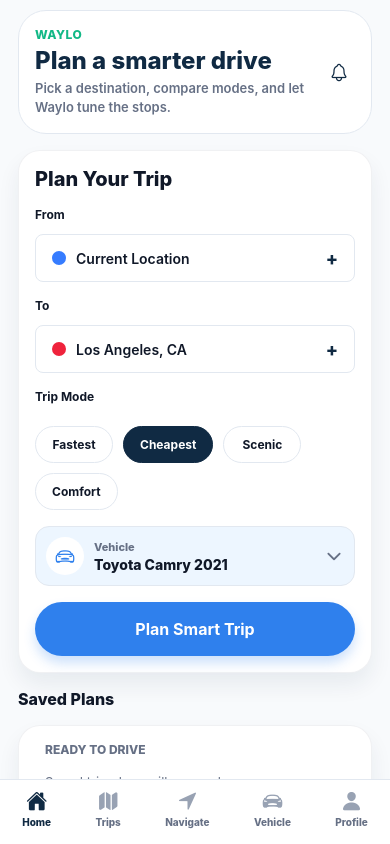
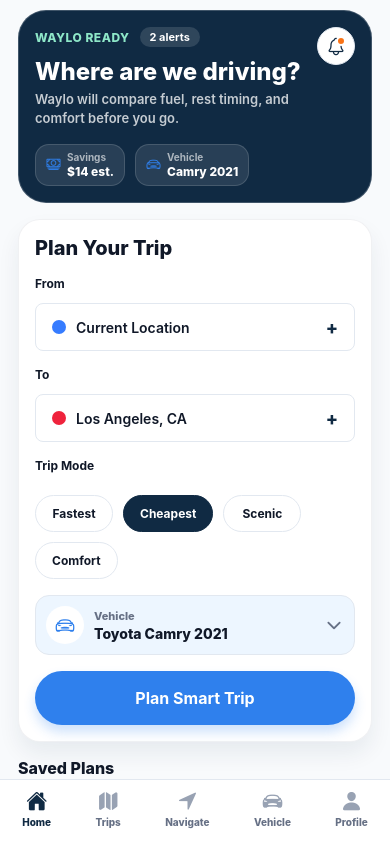
Before and after one commit to saikittu332/waylo-app, a React Native app: screen /Home in a window 390 px wide. Built offline with nearby package versions, Linux system fonts and the light colour scheme.

Commit message:
Improve Waylo home hero notifications

```diff
--- a/src/screens/HomeScreen.js
+++ b/src/screens/HomeScreen.js
@@ -134,6 +134,8 @@ export default function HomeScreen({ navigation, route }) {
 }
 
 function PlanTripContent({ assistantName, vehicle, vehicles, navigation, from, setFrom, to, setTo, mode, setMode, showVehiclePicker, setShowVehiclePicker, setSelectedVehicle, plannedTrips }) {
+  const [notificationsOpen, setNotificationsOpen] = useState(false);
+
   function continuePlan() {
     setShowVehiclePicker(false);
     navigation.navigate("TripResults", { assistantName, vehicle, tripRequest: { from, to, mode } });
@@ -142,15 +144,36 @@ function PlanTripContent({ assistantName, vehicle, vehicles, navigation, from, s
   return (
     <>
       <View style={styles.homeHero}>
-        <View>
-          <Text style={styles.heroEyebrow}>Waylo</Text>
-          <Text style={styles.heroTitle}>Plan a smarter drive</Text>
-          <Text style={styles.heroCopy}>Pick a destination, compare modes, and let {assistantName} tune the stops.</Text>
+        <View style={styles.heroMain}>
+          <View style={styles.heroTopRow}>
+            <Text style={styles.heroEyebrow}>Waylo ready</Text>
+            <Text style={styles.heroStatus}>2 alerts</Text>
+          </View>
+          <Text style={styles.heroTitle}>Where are we driving?</Text>
+          <Text style={styles.heroCopy}>{assistantName} will compare fuel, rest timing, and comfort before you go.</Text>
+          <View style={styles.heroMetrics}>
+            <MiniMetric icon="cash-outline" label="Savings" value="$14 est." />
+            <MiniMetric icon="car-sport-outline" label="Vehicle" value={vehicle.vehicleName.replace("Toyota ", "")} />
+          </View>
         </View>
-        <View style={styles.bellButton}>
+        <Pressable onPress={() => setNotificationsOpen((value) => !value)} style={styles.bellButton} hitSlop={8}>
           <Ionicons color={colors.navy} name="notifications-outline" size={20} />
-        </View>
+          <View style={styles.bellDot} />
+        </Pressable>
       </View>
+      {notificationsOpen && (
+        <PremiumCard style={styles.notificationPanel}>
+          <View style={styles.notificationHeader}>
+            <Text style={styles.groupLabel}>Notifications</Text>
+            <Pressable onPress={() => setNotificationsOpen(false)} hitSlop={8}>
+              <Ionicons color={colors.muted} name="close" size={18} />
+            </Pressable>
+          </View>
+          <NotificationRow icon="pricetag-outline" title="Fuel price watch" detail="Prices near Bakersfield are trending lower." />
+          <View style={styles.listDivider} />
+          <NotificationRow icon="time-outline" title="Rest reminder ready" detail="A break will be suggested around 2.5 hours." />
+        </PremiumCard>
+      )}
       <PremiumCard style={styles.tripCard}>
         <Text style={styles.cardTitle}>Plan Your Trip</Text>
         <TripField label="From" value={from} onChangeText={setFrom} pinColor="#367CFF" />
@@ -217,6 +240,32 @@ function PlanTripContent({ assistantName, vehicle, vehicles, navigation, from, s
         plannedTrips={plannedTrips}
       />
     </>
+  );
+}
+
+function MiniMetric({ icon, label, value }) {
+  return (
+    <View style={styles.miniMetric}>
+      <Ionicons color={colors.blue} name={icon} size={15} />
+      <View>
+        <Text style={styles.miniMetricLabel}>{label}</Text>
+        <Text style={styles.miniMetricValue}>{value}</Text>
+      </View>
+    </View>
+  );
+}
+
+function NotificationRow({ icon, title, detail }) {
+  return (
+    <View style={styles.notificationRow}>
+      <View style={styles.notificationIcon}>
+        <Ionicons color={colors.blue} name={icon} size={17} />
+      </View>
+      <View style={styles.recentText}>
+        <Text style={styles.notificationTitle}>{title}</Text>
+        <Text style={styles.notificationDetail}>{detail}</Text>
+      </View>
+    </View>
   );
 }
 
@@ -602,10 +651,24 @@ const styles = StyleSheet.create({
   bellButton: {
     alignItems: "center",
     backgroundColor: colors.surface,
+    borderColor: colors.border,
+    borderWidth: 1,
     borderRadius: radii.pill,
     height: 38,
     justifyContent: "center",
+    position: "relative",
     width: 38
+  },
+  bellDot: {
+    backgroundColor: colors.orange,
+    borderColor: colors.surface,
+    borderRadius: radii.pill,
+    borderWidth: 2,
+    height: 10,
+    position: "absolute",
+    right: 8,
+    top: 8,
+    width: 10
   },
   container: {
     alignSelf: "center",
@@ -617,35 +680,119 @@ const styles = StyleSheet.create({
     width: "100%"
   },
   homeHero: {
-    alignItems: "center",
-    backgroundColor: colors.surface,
-    borderColor: colors.border,
+    alignItems: "flex-start",
+    backgroundColor: colors.navy,
+    borderColor: "rgba(255,255,255,0.2)",
     borderRadius: radii.xl,
     borderWidth: 1,
     flexDirection: "row",
+    gap: spacing.md,
     justifyContent: "space-between",
+    overflow: "hidden",
     padding: spacing.md
   },
+  heroMain: {
+    flex: 1
+  },
+  heroTopRow: {
+    alignItems: "center",
+    flexDirection: "row",
+    gap: spacing.sm,
+    marginBottom: spacing.xs
+  },
   heroEyebrow: {
-    color: colors.green,
+    color: "#8EE7C8",
     fontSize: 12,
     fontWeight: "800",
     letterSpacing: 0.5,
     textTransform: "uppercase"
   },
+  heroStatus: {
+    backgroundColor: "rgba(255,255,255,0.13)",
+    borderRadius: radii.pill,
+    color: colors.surface,
+    fontSize: 11,
+    fontWeight: "700",
+    overflow: "hidden",
+    paddingHorizontal: spacing.sm,
+    paddingVertical: 3
+  },
   heroTitle: {
-    color: colors.navy,
+    color: colors.surface,
     fontSize: 24,
     fontWeight: "800",
     marginTop: 4
   },
   heroCopy: {
-    color: colors.muted,
+    color: "rgba(255,255,255,0.76)",
     fontSize: 13,
     fontWeight: "600",
     lineHeight: 19,
     marginTop: 4,
     maxWidth: 285
+  },
+  heroMetrics: {
+    flexDirection: "row",
+    flexWrap: "wrap",
+    gap: spacing.sm,
+    marginTop: spacing.md
+  },
+  miniMetric: {
+    alignItems: "center",
+    backgroundColor: "rgba(255,255,255,0.1)",
+    borderColor: "rgba(255,255,255,0.14)",
+    borderRadius: radii.md,
+    borderWidth: 1,
+    flexDirection: "row",
+    gap: spacing.xs,
+    paddingHorizontal: spacing.sm,
+    paddingVertical: spacing.xs
+  },
+  miniMetricLabel: {
+    color: "rgba(255,255,255,0.62)",
+    fontSize: 10,
+    fontWeight: "700"
+  },
+  miniMetricValue: {
+    color: colors.surface,
+    fontSize: 12,
+    fontWeight: "800",
+    marginTop: 1
+  },
+  notificationPanel: {
+    gap: spacing.sm,
+    paddingVertical: spacing.sm
+  },
+  notificationHeader: {
+    alignItems: "center",
+    flexDirection: "row",
+    justifyContent: "space-between"
+  },
+  notificationRow: {
+    alignItems: "center",
+    flexDirection: "row",
+    gap: spacing.sm,
+    paddingHorizontal: spacing.sm,
+    paddingVertical: spacing.xs
+  },
+  notificationIcon: {
+    alignItems: "center",
+    backgroundColor: colors.paleBlue,
+    borderRadius: radii.pill,
+    height: 34,
+    justifyContent: "center",
+    width: 34
+  },
+  notificationTitle: {
+    color: colors.text,
+    fontSize: 14,
+    fontWeight: "800"
+  },
+  notificationDetail: {
+    color: colors.muted,
+    fontSize: 12,
+    lineHeight: 17,
+    marginTop: 2
   },
   tripCard: {
     gap: spacing.md
```
